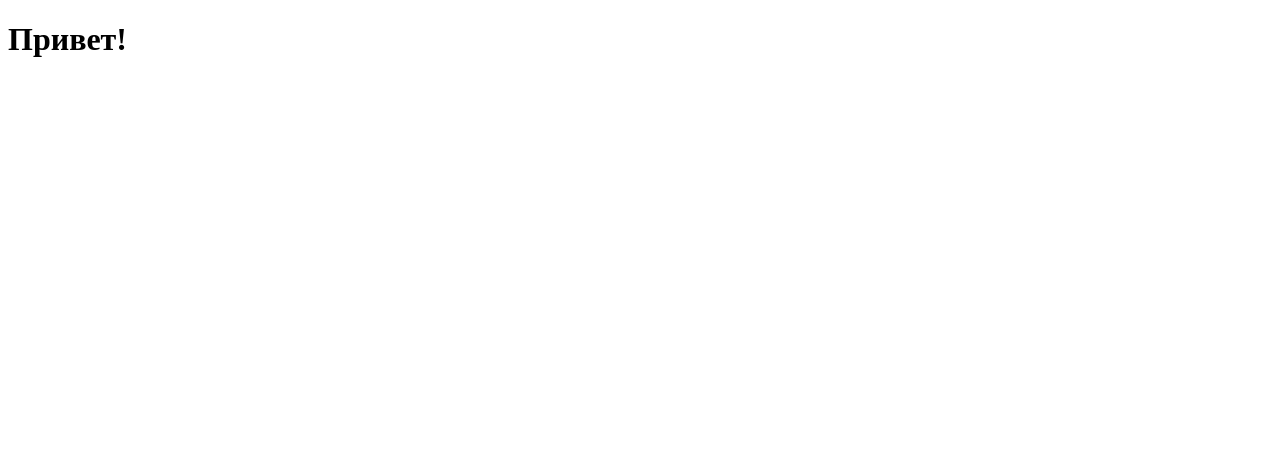
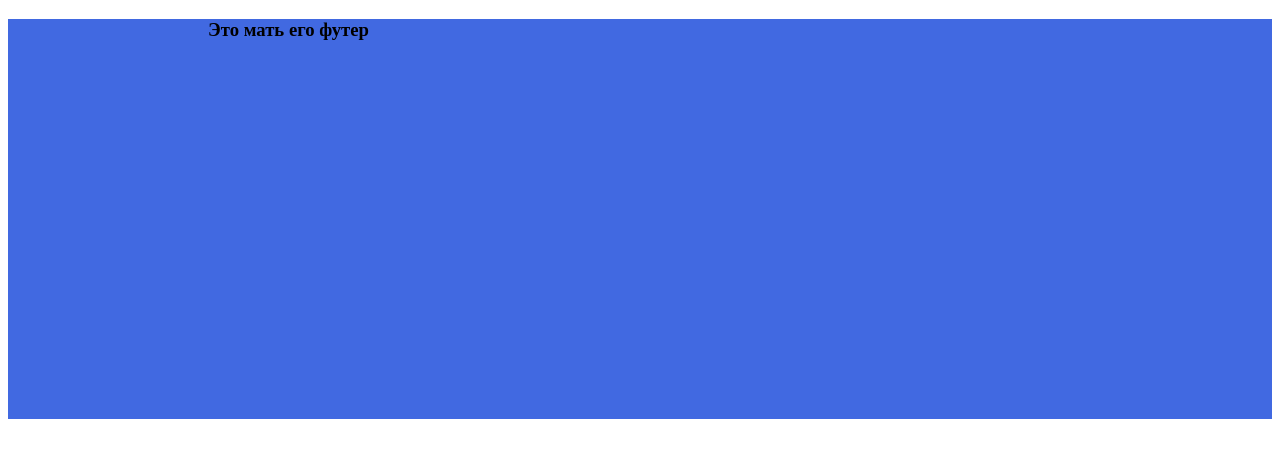
Before and after one commit to avangard10ru/shit, a plain HTML site: page index.html in a window 1280 px wide. Drawn offline with Linux system fonts and the light colour scheme.

Commit message:
create project

```diff
--- /dev/null
+++ b/css/style.css
@@ -0,0 +1,8 @@
+footer {
+    height: 400px;
+    background-color: royalblue;
+}
+
+footer h3 {
+    margin-left: 200px;
+}
--- a/index.html
+++ b/index.html
@@ -4,11 +4,20 @@
 <head>
     <meta charset="UTF-8">
     <meta name="viewport" content="width=device-width, initial-scale=1.0">
-    <title>Document</title>
+    <title>Тренеровочка</title>
+    <link rel="stylesheet" href="css/style.css">
 </head>
 
 <body>
-    <h1>Привет!</h1>
+    <header>
+
+    </header>
+    <main>
+
+    </main>
+    <footer>
+        <h3>Это мать его футер</h3>
+    </footer>
 </body>
 
 </html>
```
